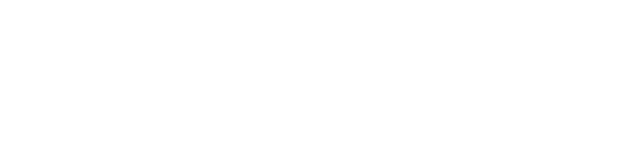
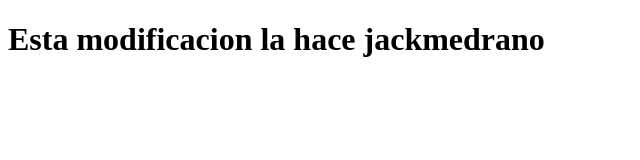
Before and after one commit to xaviercocco/TestMyProjects, a plain HTML site: page prueba/index.html in a window 1280 px wide. Shown: the whole page, without its empty margins (0-640 px from the left). Drawn offline with Linux system fonts and the light colour scheme.

Commit message:
modificacion echa por jackmedrano

```diff
--- a/prueba/index.html
+++ b/prueba/index.html
@@ -2,7 +2,8 @@
 <html lang="en">
 <head>
     <meta charset="UTF-8">
-    <title>Title</title>
+    <title>Esta es la base</title>
+    <h1>Esta modificacion la hace jackmedrano</h1>
 </head>
 <body>
 
```
